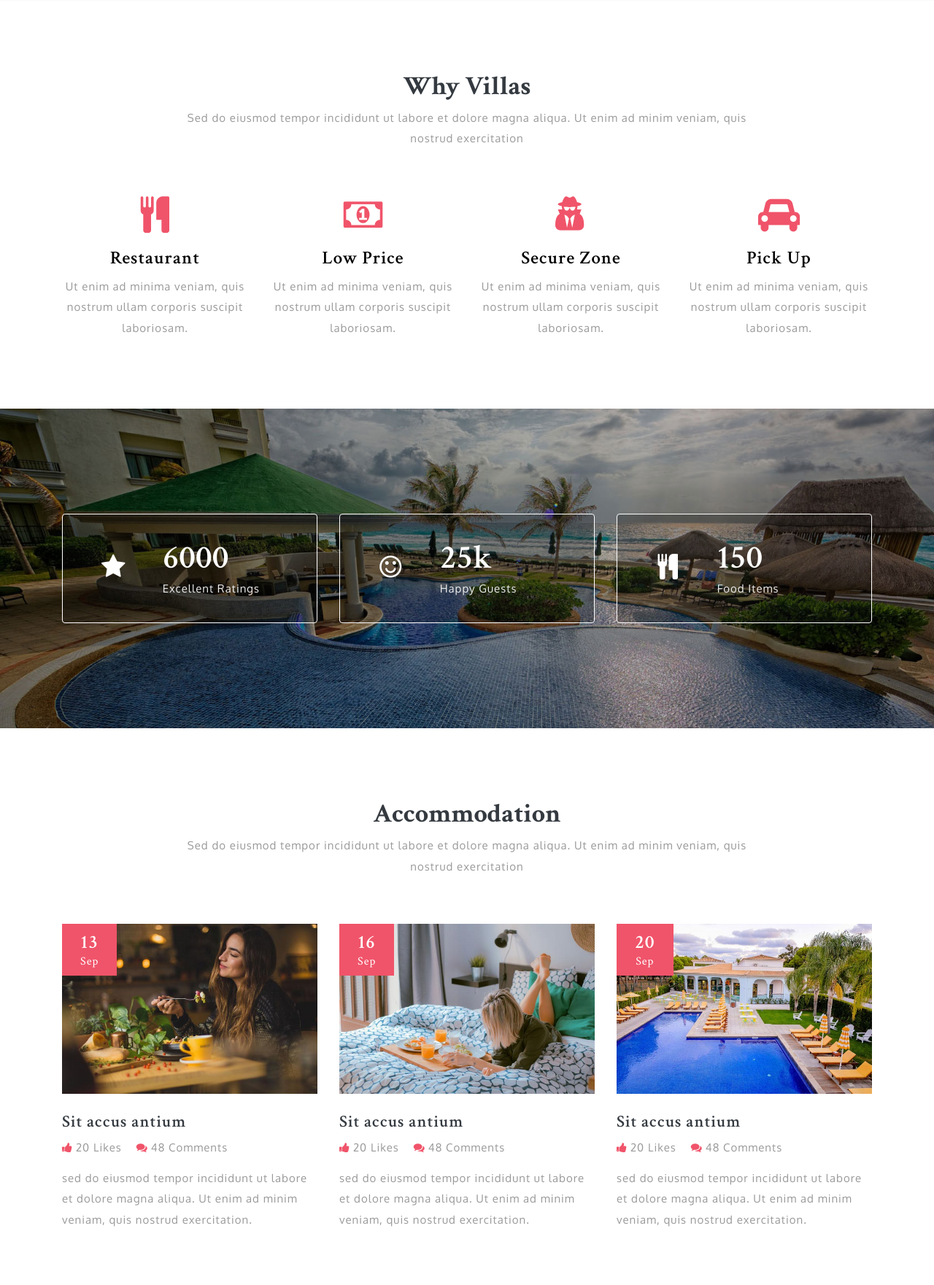
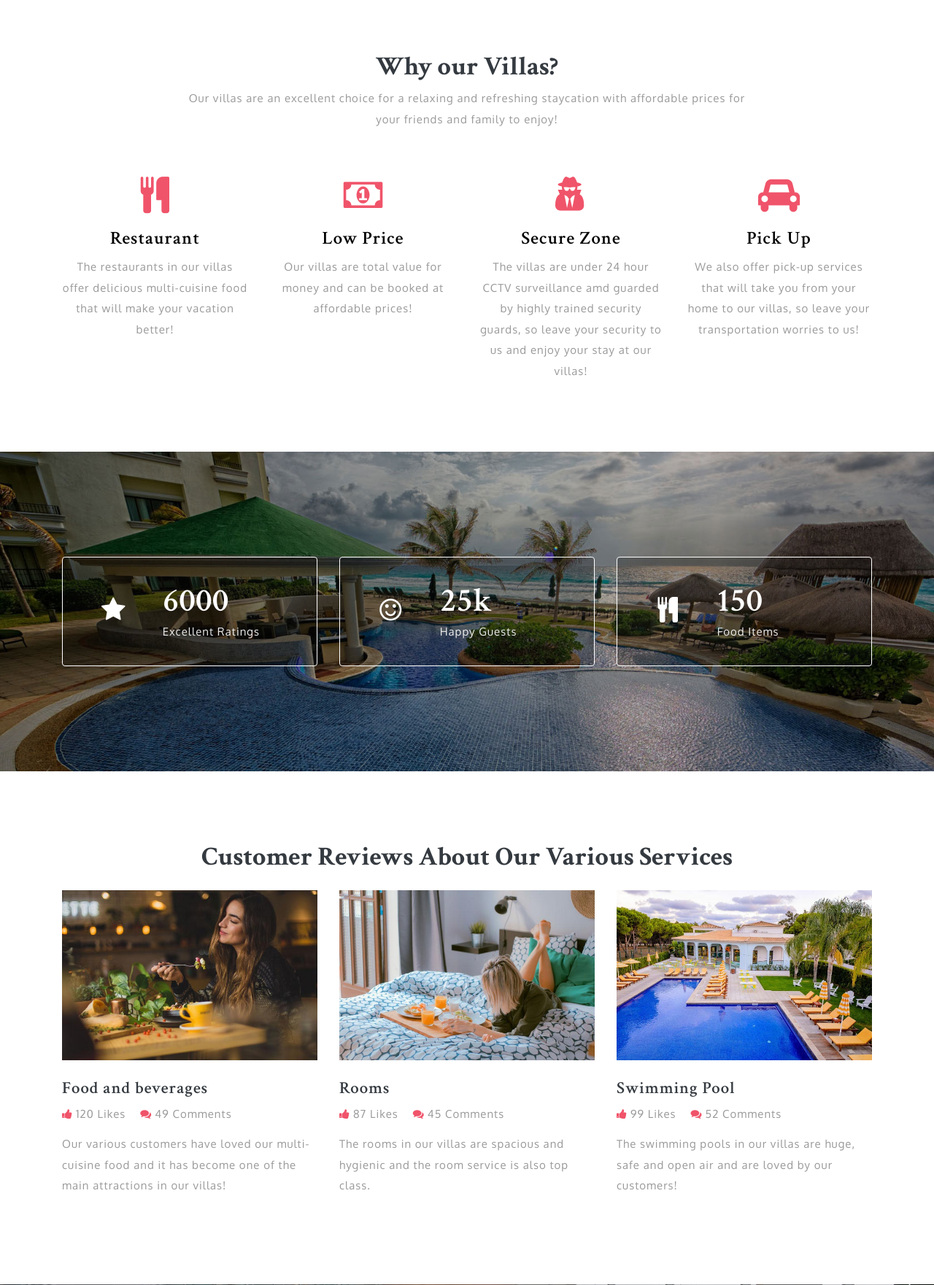
Before and after one commit to varad223/Villa-Booking, a PHP site: page / in a window 1280 px wide. Shown: the part 2700-4461 px from the top of the page at 73% size. Run offline with PHP 8.4, Linux system fonts and the light colour scheme.

Commit message:
updated the index page some more
added services and their description

```diff
--- a/index.php
+++ b/index.php
@@ -126,8 +126,8 @@ License URL: http://creativecommons.org/licenses/by/3.0/
 			<div class="banner-left-bottom-w3ls">
 
 				<h3 class="text-wh my-3">Welcome to our Villas</h3>
-				<p>Enjoy Your Every Moments With Your Partner In Villas Paradise Resort.<br>Sed do eiusmod tempor incididunt ut
-					labore.</p>
+				<p>Enjoy Your Every Moments With Your Partner In Villas Paradise Resort.<br>
+					</p>
 			</div>
 			<div class="button offset-lg-2 offset-md-1">
 				<a href="about.html" class="btn w3ls-button-mobamu">Read More</a>
@@ -240,30 +240,28 @@ License URL: http://creativecommons.org/licenses/by/3.0/
 	<!-- why -->
 	<div class="serives py-5" id="why">
 		<div class="container py-xl-5 py-lg-3">
-			<h3 class="tittle text-center text-bl font-weight-bold">Why Villas </h3>
-			<p class="sub-tittle text-center mt-2 mb-sm-5 mb-4 pb-xl-3">Sed do eiusmod tempor incididunt ut labore et dolore
-				magna
-				aliqua. Ut enim ad minim veniam, quis nostrud exercitation</p>
+			<h3 class="tittle text-center text-bl font-weight-bold">Why our Villas? </h3>
+			<p class="sub-tittle text-center mt-2 mb-sm-5 mb-4 pb-xl-3">Our villas are an excellent choice for a relaxing and refreshing staycation with affordable prices for your friends and family to enjoy!</p>
 			<div class="row text-center">
 				<div class="col-lg-3 col-md-6 ser-grid">
 					<span class="fa fa-cutlery"></span>
 					<h4>Restaurant</h4>
-					<p>Ut enim ad minima veniam, quis nostrum ullam corporis suscipit laboriosam.</p>
+					<p>The restaurants in our villas offer delicious multi-cuisine food that will make your vacation better!</p>
 				</div>
 				<div class="col-lg-3 col-md-6 ser-grid mt-md-0 mt-5">
 					<span class="fa fa-money"></span>
 					<h4>Low Price</h4>
-					<p>Ut enim ad minima veniam, quis nostrum ullam corporis suscipit laboriosam.</p>
+					<p>Our villas are total value for money and can be booked at affordable prices!</p>
 				</div>
 				<div class="col-lg-3 col-md-6 ser-grid mt-lg-0 mt-5">
 					<span class="fa fa-user-secret"></span>
 					<h4>Secure Zone</h4>
-					<p>Ut enim ad minima veniam, quis nostrum ullam corporis suscipit laboriosam.</p>
+					<p>The villas are under 24 hour CCTV surveillance amd guarded by highly trained security guards, so leave your security to us and enjoy your stay at our villas!</p>
 				</div>
 				<div class="col-lg-3 col-md-6 ser-grid mt-lg-0 mt-5">
 					<span class="fa fa-car"></span>
 					<h4>Pick Up</h4>
-					<p>Ut enim ad minima veniam, quis nostrum ullam corporis suscipit laboriosam.</p>
+					<p>We also offer pick-up services that will take you from your home to our villas, so leave your transportation worries to us!</p>
 				</div>
 			</div>
 		</div>
@@ -321,34 +319,31 @@ License URL: http://creativecommons.org/licenses/by/3.0/
 	<!-- blog -->
 	<div class="blog-w3ls py-5" id="blog">
 		<div class="container py-xl-5 py-lg-3">
-			<h3 class="tittle text-center text-bl font-weight-bold">Accommodation</h3>
-			<p class="sub-tittle text-center mt-2 mb-sm-5 mb-4 pb-xl-3">Sed do eiusmod tempor incididunt ut labore et dolore
-				magna
-				aliqua. Ut enim ad minim veniam, quis nostrud exercitation</p>
+			<h3 class="tittle text-center text-bl font-weight-bold">Customer Reviews About Our Various Services</h3><br>
+
 			<div class="row package-grids">
 				<div class="col-lg-4 posts-mobamus">
 					<div class="posts-top">
 						<a href="single.html">
 							<img src="images/blog1.jpg" alt="" class="img-fluid" />
 						</a>
-						<h3>13
-							<span>Sep</span>
+
+
 						</h3>
 					</div>
 					<div class="posts-w3ls-bottom py-4">
-						<h4 class="mb-2"><a href="single.html">Sit accus antium</a></h4>
+						<h4 class="mb-2"><a href="single.html">Food and beverages</a></h4>
 						<ul class="list-unstyled">
 							<li>
 								<a href="#">
-									<span class="fa fa-thumbs-up mr-1"></span>20 Likes</a>
+									<span class="fa fa-thumbs-up mr-1"></span>120 Likes</a>
 							</li>
 							<li class="mx-3">
 								<a href="#">
-									<span class="fa fa-comments mr-1"></span>48 Comments</a>
+									<span class="fa fa-comments mr-1"></span>49 Comments</a>
 							</li>
 						</ul>
-						<p class="mt-3">sed do eiusmod tempor incididunt ut labore et dolore magna aliqua. Ut enim ad minim veniam, quis
-							nostrud exercitation.</p>
+						<p class="mt-3">Our various customers have loved our multi-cuisine food and it has become one of the main attractions in our villas!</p>
 					</div>
 				</div>
 				<div class="col-lg-4 posts-mobamus my-lg-0 my-4">
@@ -356,24 +351,21 @@ License URL: http://creativecommons.org/licenses/by/3.0/
 						<a href="single.html">
 							<img src="images/blog2.jpg" alt="" class="img-fluid" />
 						</a>
-						<h3>16
-							<span>Sep</span>
-						</h3>
+
 					</div>
 					<div class="posts-w3ls-bottom py-4">
-						<h4 class="mb-2"><a href="single.html">Sit accus antium</a></h4>
+						<h4 class="mb-2"><a href="single.html">Rooms</a></h4>
 						<ul class="list-unstyled">
 							<li>
 								<a href="#">
-									<span class="fa fa-thumbs-up mr-1"></span>20 Likes</a>
+									<span class="fa fa-thumbs-up mr-1"></span>87 Likes</a>
 							</li>
 							<li class="mx-3">
 								<a href="#">
-									<span class="fa fa-comments mr-1"></span>48 Comments</a>
+									<span class="fa fa-comments mr-1"></span>45 Comments</a>
 							</li>
 						</ul>
-						<p class="mt-3">sed do eiusmod tempor incididunt ut labore et dolore magna aliqua. Ut enim ad minim veniam, quis
-							nostrud exercitation.</p>
+						<p class="mt-3">The rooms in our villas are spacious and hygienic and the room service is also top class.</p>
 					</div>
 				</div>
 				<div class="col-lg-4 posts-mobamus">
@@ -381,24 +373,21 @@ License URL: http://creativecommons.org/licenses/by/3.0/
 						<a href="single.html">
 							<img src="images/blog3.jpg" alt="" class="img-fluid" />
 						</a>
-						<h3>20
-							<span>Sep</span>
-						</h3>
+
 					</div>
 					<div class="posts-w3ls-bottom py-4">
-						<h4 class="mb-2"><a href="single.html">Sit accus antium</a></h4>
+						<h4 class="mb-2"><a href="single.html">Swimming Pool</a></h4>
 						<ul class="list-unstyled">
 							<li>
 								<a href="#">
-									<span class="fa fa-thumbs-up mr-1"></span>20 Likes</a>
+									<span class="fa fa-thumbs-up mr-1"></span>99 Likes</a>
 							</li>
 							<li class="mx-3">
 								<a href="#">
-									<span class="fa fa-comments mr-1"></span>48 Comments</a>
+									<span class="fa fa-comments mr-1"></span>52 Comments</a>
 							</li>
 						</ul>
-						<p class="mt-3">sed do eiusmod tempor incididunt ut labore et dolore magna aliqua. Ut enim ad minim veniam, quis
-							nostrud exercitation.</p>
+						<p class="mt-3">The swimming pools in our villas are huge, safe and open air and are loved by our customers! </p>
 					</div>
 				</div>
 			</div>
@@ -409,9 +398,8 @@ License URL: http://creativecommons.org/licenses/by/3.0/
 	<!-- services -->
 	<div class="serives-mobamu py-5" id="services">
 		<div class="container py-xl-5 py-lg-3">
-			<h3 class="tittle text-center text-wh font-weight-bold">Our Services</h3>
-			<p class="sub-tittle text-center text-li mt-2 mb-sm-5 mb-4 pb-xl-3">Sed do eiusmod tempor incididunt ut labore et
-				dolore magna aliqua. Ut enim ad minim veniam, quis nostrud exercitation</p>
+			<h3 class="tittle text-center text-wh font-weight-bold">Our Services</h3><br>
+
 			<div class="row welcome-bottom text-center">
 				<div class="col-lg-3 col-sm-6 px-2">
 					<div class="welcome-grid bg-wh py-5 px-4">
```
